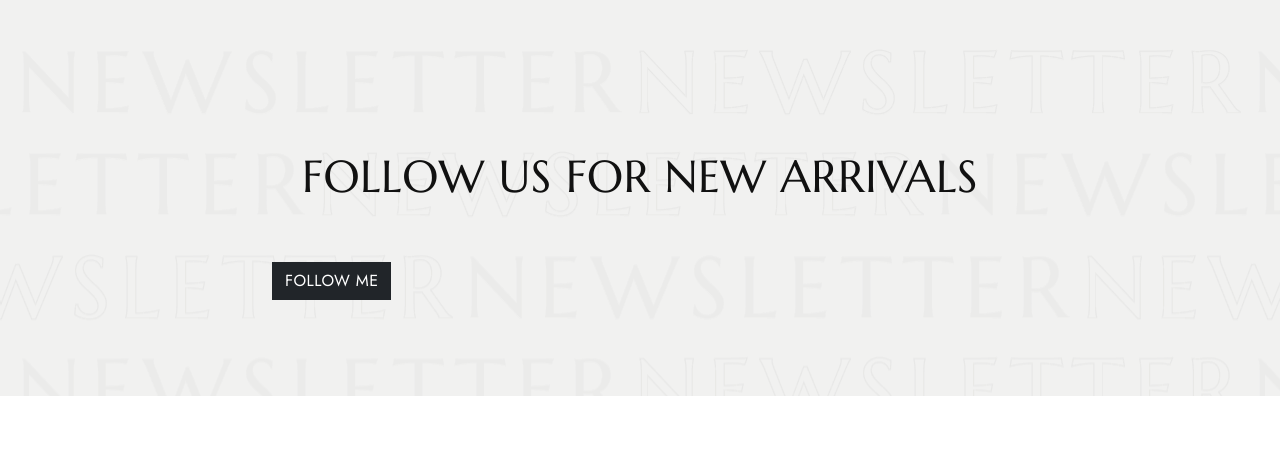
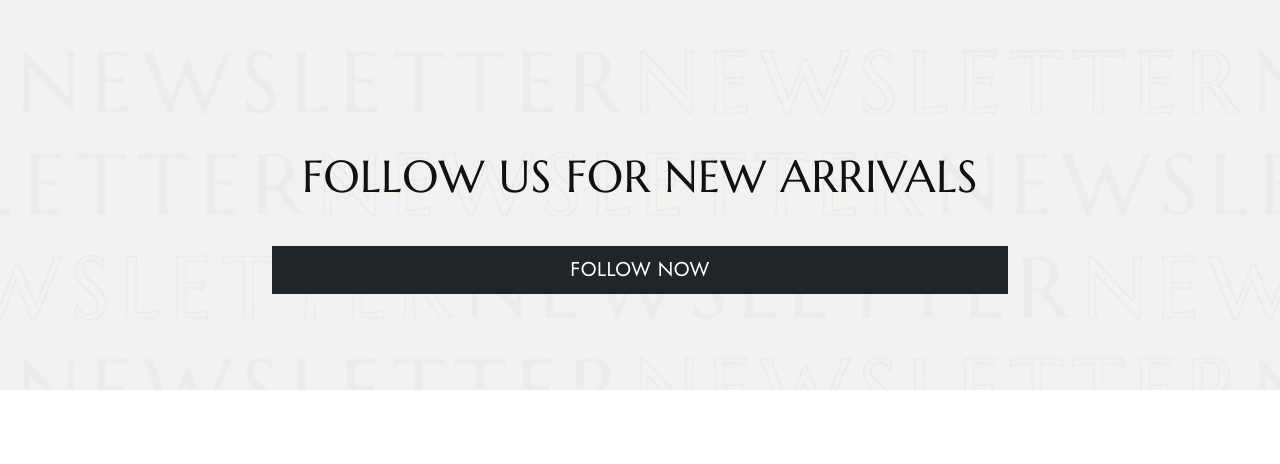
Before and after one commit to jayeshpanwar/GiftHamper, a plain HTML site: page index.html in a window 1280 px wide. Shown: the part 4864-5328 px from the top of the page. Drawn offline with nearby package versions, Linux system fonts and the light colour scheme.

Commit message:
Update index.html

```diff
--- a/index.html
+++ b/index.html
@@ -624,7 +624,7 @@ Aastha</p>
           </div>
           <form id="form" class="d-flex flex-wrap gap-2">
 
-            <a href="https://www.instagram.com/aastha_sisodiya25/" class="btn btn-dark text-uppercase mt-3">Follow me</a>
+            <a href="https://www.instagram.com/hampers_by_aastha/" class="btn btn-dark btn-lg text-uppercase w-100">Follow now</a>
           </form>
         </div>
       </div>
```
